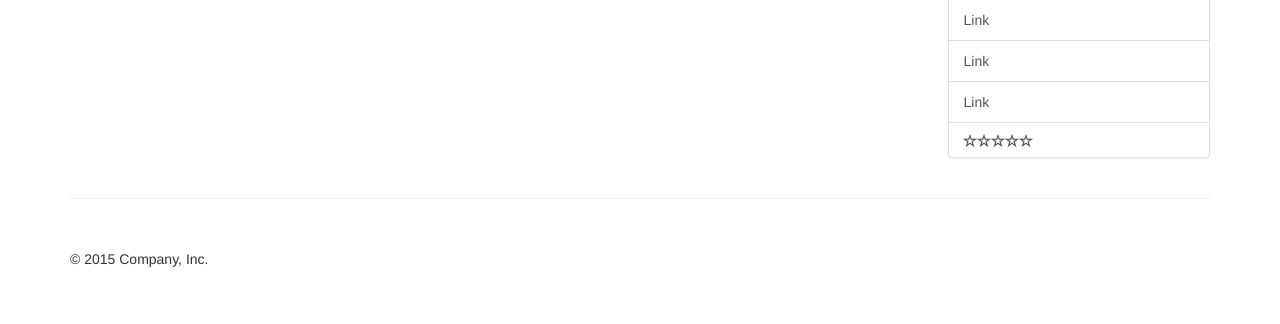
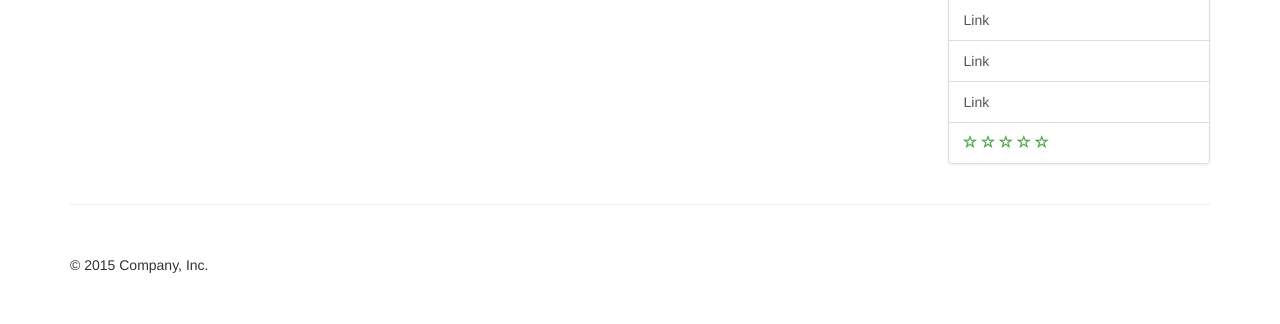
Before and after one commit to rezaul3025/healthcareweb, a Django app: page / in a window 1280 px wide. Shown: the part 317-641 px from the top of the page. Run offline with Django 3.2, Linux system fonts and the light colour scheme; parts of the project's set-up code (start-up, migrations or seed data) failed here and were passed over; some libraries are stand-ins or nearby versions.

```diff
--- a/healthcareweb/templates/index.html
+++ b/healthcareweb/templates/index.html
@@ -235,7 +235,7 @@
             <a href="#" class="list-group-item">Link</a>
             <a href="#" class="list-group-item">Link</a>
             <a href="#" class="list-group-item">Link</a>
-            <a href="#" class="list-group-item"><sapn ng-repeat="p in ratingPoints"><span ng-if="p.isActive" class="glyphicon glyphicon-star"></span><span ng-if="!p.isActive" class="glyphicon glyphicon-star-empty"></span></sapn></a>
+            <p href="#" class="list-group-item"><sapn ng-repeat="p in ratingPoints"><a href="#" ng-attr-title="test" ng-if="p.isActive" ><span class="glyphicon glyphicon-star"></span></a><a href="#" ng-attr-title="test" ng-if="!p.isActive" ><span class="glyphicon glyphicon-star-empty"></span></a>&nbsp;</sapn></p>
           </div>
         </div><!--/.sidebar-offcanvas-->
       </div><!--/row-->
```
